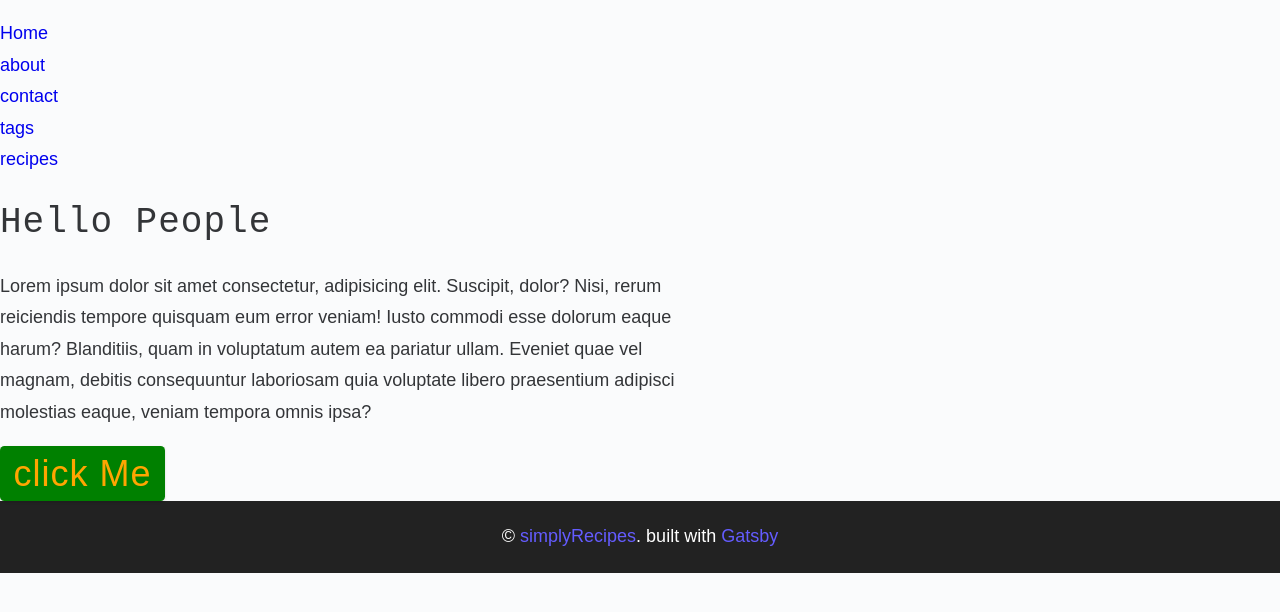
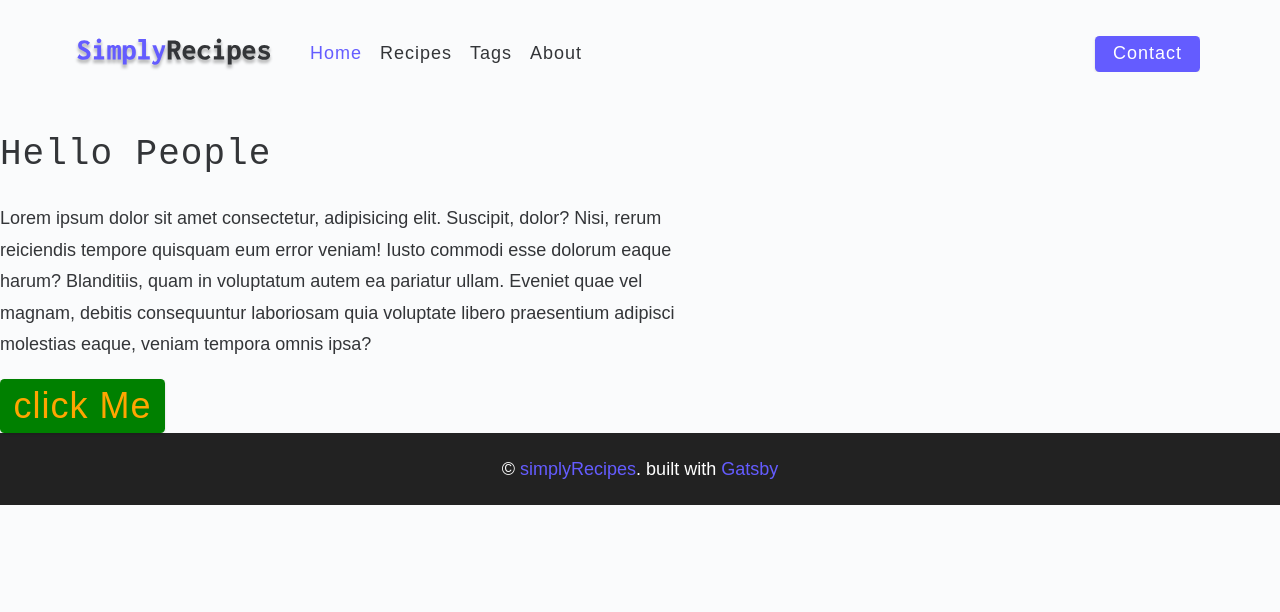
Before and after one commit to meleklassoued/tutorial, a Gatsby site: page / in a window 1280 px wide. Built offline with nearby package versions, Linux system fonts and the light colour scheme; Gatsby itself is replaced by a stand-in of ours.

Commit message:
Design the navBar

```diff
--- a/src/components/navbar.js
+++ b/src/components/navbar.js
@@ -1,26 +1,37 @@
 import React from "react"
 import { Link } from "gatsby"
-
+import { FiAlignJustify } from "react-icons/fi"
+import logo from "../assets/images/logo.svg"
 const Navbar = props => {
   return (
-    <nav>
-      <ul>
-        <li>
-          <Link to="/">Home</Link>
-        </li>
-        <li>
-          <Link to="/about">about</Link>
-        </li>
-        <li>
-          <Link to="/contact">contact</Link>
-        </li>
-        <li>
-          <Link to="/tags">tags</Link>
-        </li>
-        <li>
-          <Link to="/recipes">recipes</Link>
-        </li>
-      </ul>
+    <nav className="navbar">
+      <div className="nav-center">
+        <div className="nav-header">
+          <Link to="/">
+            <img src={logo} alt="simply recipes" />
+          </Link>
+          <button className="nav-btn">
+            <FiAlignJustify></FiAlignJustify>
+          </button>
+        </div>
+        <div className="nav-links show-links">
+          <Link to="/" className="nav-link" activeClassName="active-link">
+            Home
+          </Link>
+          <Link to="/recipes" className="nav-link" activeClassName="active-link">
+            recipes
+          </Link>
+          <Link to="/tags" className="nav-link" activeClassName="active-link">
+            tags
+          </Link>
+          <Link to="/about" className="nav-link" activeClassName="active-link">
+            about
+          </Link>
+          <div className="nav-link contact-link">
+          <Link to="/contact" className="btn">Contact</Link>
+          </div>
+        </div>
+      </div>
     </nav>
   )
 }
```
Also changed, not shown: src/assets/css/main.css (line endings or trailing spaces).
